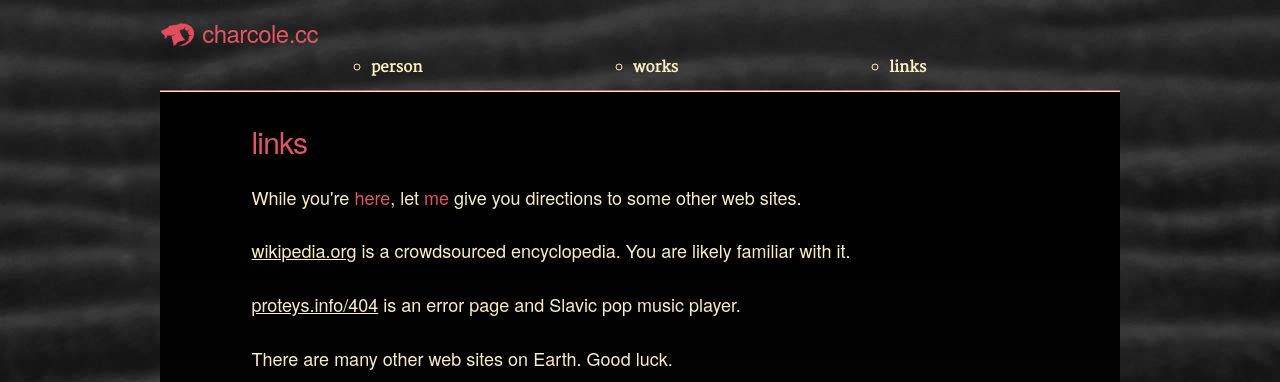
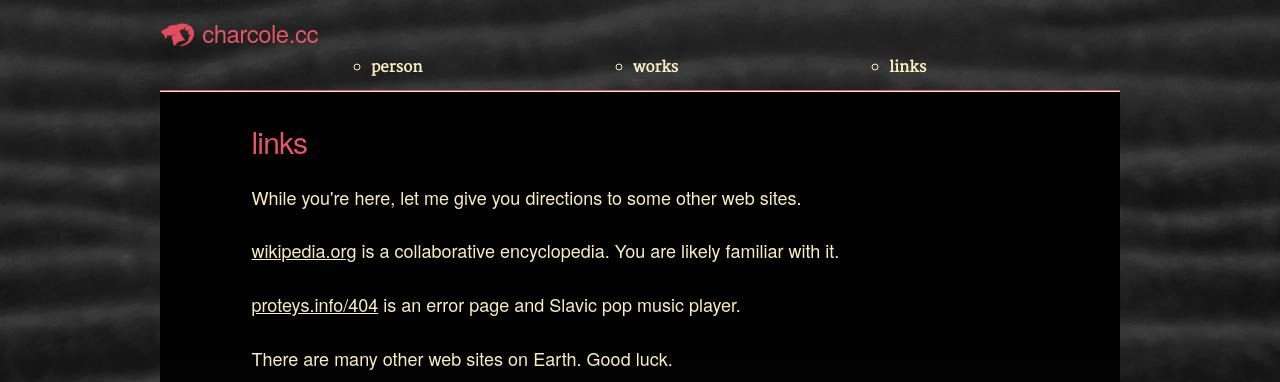
Before and after one commit to char-cole/char-cole.github.io, a Jekyll site: the page built from links.html, in a window 1280 px wide. Shown: the top 382 px of the page. Built offline with Jekyll 4.4.1, drawn with Linux system fonts in a browser that asks for light colours; some web fonts are replaced.

Commit message:
update 404

```diff
--- a/_layouts/default.html
+++ b/_layouts/default.html
@@ -30,7 +30,7 @@
         </h5>
         <ul class="twelve columns">
           <li>
-            <a href="/bio">
+            <a href="/charles">
               person
             </a>
           </li>
--- a/bio.html
+++ b/charles.html
@@ -1,6 +1,6 @@
 ---
 layout: default
-title: bio
+title: charles
 ---
 
 <main class="container full-height gradient" id="bio">
--- a/links.html
+++ b/links.html
@@ -9,13 +9,11 @@
       links
     </h4>
     <p class="offset-by-one column">
-      While you're <span class="primary">here</span>, let
-      <span class="primary">me</span> give you directions to some other web
-      sites.
+      While you're here, let me give you directions to some other web sites.
     </p>
     <p class="offset-by-one column">
       <a href="https://wikipedia.org" target="_blank">wikipedia.org</a> is a
-      crowdsourced encyclopedia. You are likely familiar with it.
+      collaborative encyclopedia. You are likely familiar with it.
     </p>
     <p class="offset-by-one column">
       <a href="https://proteys.info/404/" target="_blank">proteys.info/404</a>
--- a/styles/styles.css
+++ b/styles/styles.css
@@ -5,7 +5,7 @@
   color: #fbefbf;
 }
 
-main#index.container {
+main.pt-10.container {
   padding-top: 10rem;
 }
 
@@ -20,7 +20,7 @@
   top: 1px;
 }
 
-main#index .row p {
+main .row p.my-pi {
   margin-top: 3.14rem;
   margin-bottom: 3.14rem;
 }
```
Also changed, not shown: 404.html (+11 -20 lines), index.html (+6 -6 lines).
